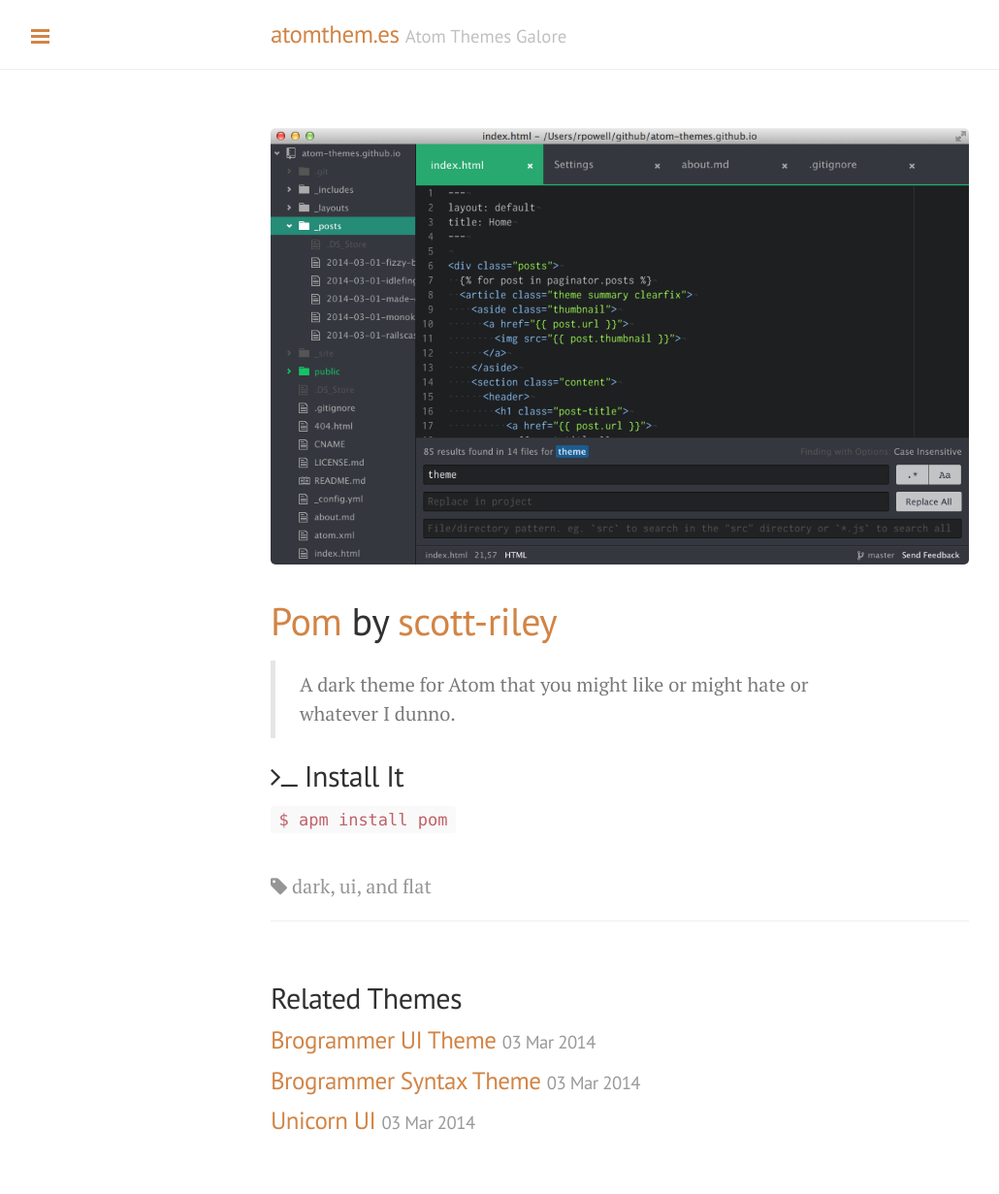
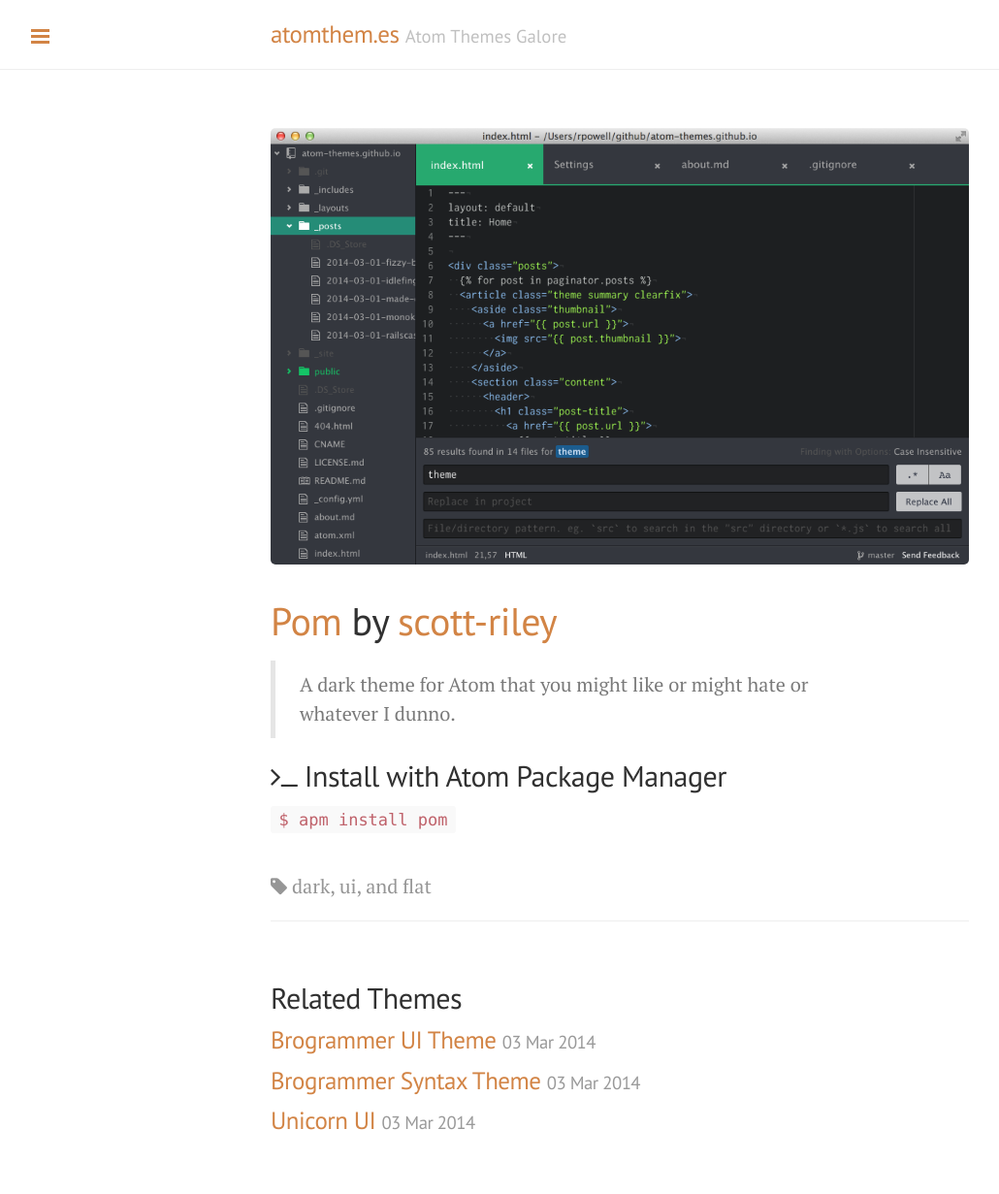
Before and after one commit to atom-themes/atom-themes.github.io, a Jekyll site: the page built from _posts/2014-03-02-pom.markdown, in a window 1280 px wide. Shown: the whole page at 97% size, without its empty margins (1-1031 px from the left). Built offline with Jekyll 4.4.1, drawn with Linux system fonts in a browser that asks for light colours; nearby versions of some CDN libraries; Markdown is read by kramdown in place of the engine named in the settings; comment, search, counter and statistics services are not loaded.

Commit message:
Change wording of install instructions
'Install It' could be a little vague when the posts's content included other
install instructions. This clarifies that the instructions we provide are for
using apm.

```diff
--- a/_layouts/theme.html
+++ b/_layouts/theme.html
@@ -16,7 +16,7 @@
   <section class="content">
     {{ content }}
 
-    <h2><i class="fa fa-terminal"></i> Install It</h2>
+    <h2><i class="fa fa-terminal"></i> Install with Atom Package Manager</h2>
 
     <code>$ apm install {{ page.package_name }}</code>
   </section>
```
